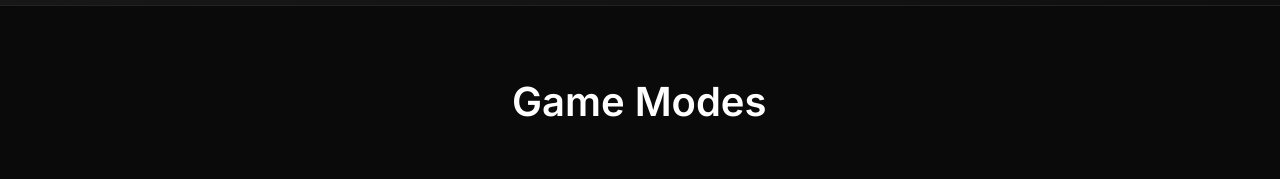
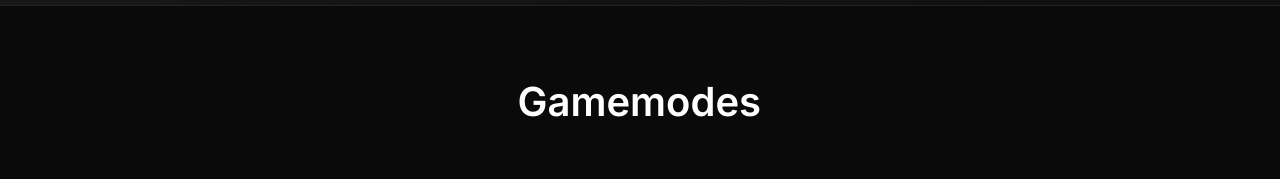
Before and after one commit to MOGMC1/mogmcweb, a plain HTML site: page index.html in a window 1280 px wide. Shown: the part 458-637 px from the top of the page. Drawn offline with Linux system fonts and the light colour scheme.

Commit message:
Update index.html

```diff
--- a/index.html
+++ b/index.html
@@ -39,7 +39,7 @@
 
         <section class="gamemodes">
             <div class="container">
-                <h2 class="section-title">Game Modes</h2>
+                <h2 class="section-title">Gamemodes</h2>
                 <div id="gamemodes-list" class="gamemodes-grid">
                 </div>
             </div>
```
